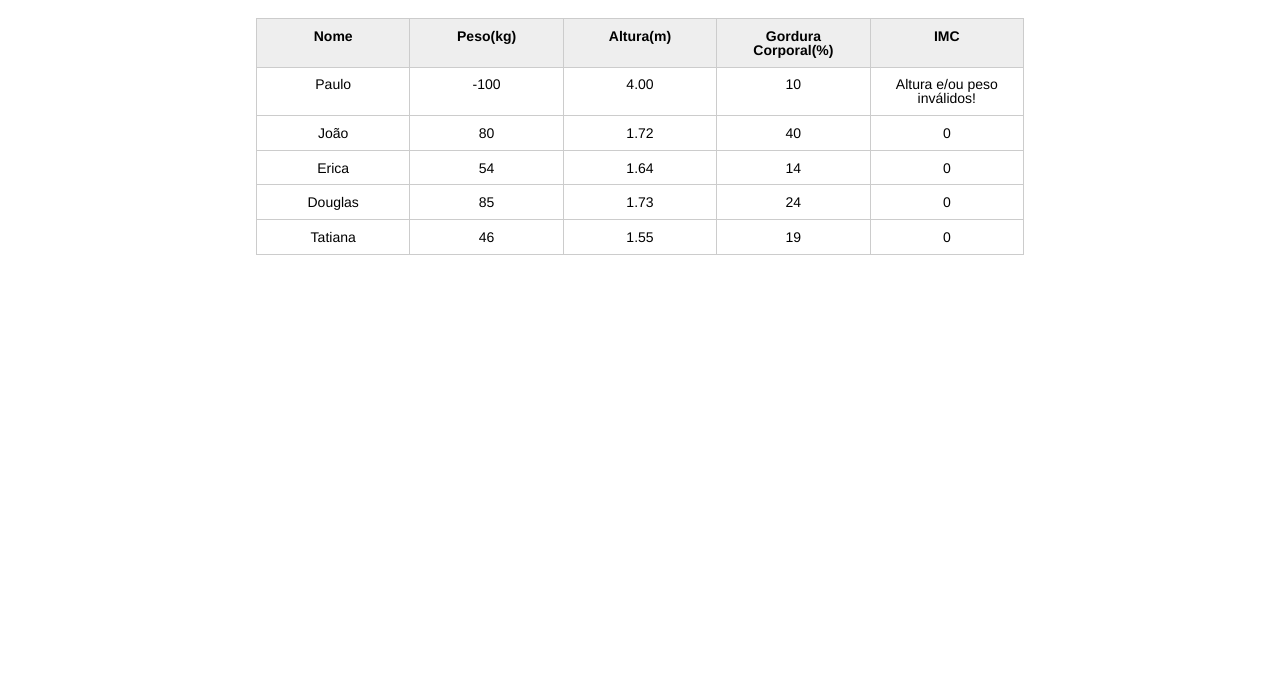
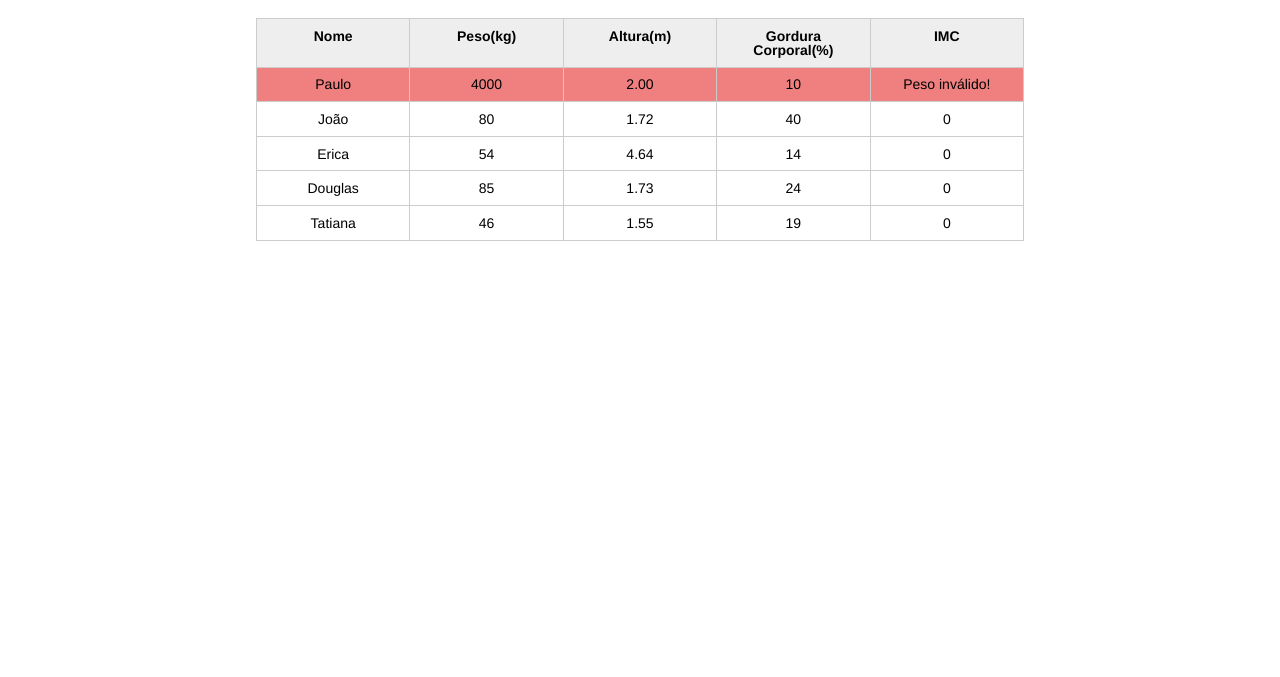
Before and after one commit to luisamarzinettepimentel/programacao-alura, a plain HTML site: page introducao-javascript/index.html in a window 1280 px wide. Shown: the part 123-800 px from the top of the page. Drawn offline with Linux system fonts and the light colour scheme.

Commit message:
Arrays, Loop e Estilos - AULA 03 | FINAL

```diff
--- a/introducao-javascript/css/index.css
+++ b/introducao-javascript/css/index.css
@@ -132,3 +132,7 @@ button[disabled=disabled], button:disabled {
 .campo-invalido{
 	border: 1px solid red;
 }
+
+.paciente-invalido {
+    background-color: lightcoral;
+}
--- a/introducao-javascript/index.html
+++ b/introducao-javascript/index.html
@@ -31,8 +31,8 @@
 					<tbody id="tabela-pacientes" >
 						<tr class="paciente" id="primeiro-paciente">
 							<td class="info-nome">Paulo</td>
-							<td class="info-peso">-100</td>
-							<td class="info-altura">4.00</td>
+							<td class="info-peso">4000</td>
+							<td class="info-altura">2.00</td>
 							<td class="info-gordura">10</td>
 							<td class="info-imc">0</td>
 						</tr>
@@ -48,7 +48,7 @@
 						<tr class="paciente" >
 							<td class="info-nome">Erica</td>
 							<td class="info-peso">54</td>
-							<td class="info-altura">1.64</td>
+							<td class="info-altura">4.64</td>
 							<td class="info-gordura">14</td>
 							<td class="info-imc">0</td>
 						</tr>
--- a/introducao-javascript/js/principal.js
+++ b/introducao-javascript/js/principal.js
@@ -1,38 +1,44 @@
 
-var titulo = document.querySelector(".titulo");
-titulo.textContent = "Aparecida Nutricionista";
+var pacientes = document.querySelectorAll(".paciente"); //captura dados do HTML (classe paciente)
 
-var paciente = document.querySelector("#primeiro-paciente");
+//looping de execuçao
+for (var i = 0; i < pacientes.length; i++)
+{
+        var paciente = pacientes[i]; //array p/ armazenar dados do HTML
 
-var tdPeso = paciente.querySelector(".info-peso");
-var peso = tdPeso.textContent;
+        var tdPeso = paciente.querySelector(".info-peso"); //puxa o peso do HTML
+        var peso = tdPeso.textContent; //define o valor do PESO a partir do peso inserido no HTML
 
-var tdAltura = paciente.querySelector(".info-altura");
-var altura = tdAltura.textContent;
+        var tdAltura = paciente.querySelector(".info-altura");//puxa o altura do HTML
+        var altura = tdAltura.textContent;//define o valor da ALTURA a partir do peso inserido no HTML
 
         // selecionando a coluna do IMC
         var tdImc = paciente.querySelector(".info-imc");
 
-var pesoEhValido = true;
-var alturaEhValida = true;
+        var pesoEhValido = true; //variavel de peso valido
+        var alturaEhValida = true; //variavel de altura valida
 
         //validacao do peso
-if (peso <= 0 || peso >= 1000) {
-    console.log("Peso inválido!");
-    tdImc.textContent = "Peso inválido!";
-    pesoEhValido = false;
+        if (peso <= 0 || peso >= 1000)
+        {
+            pesoEhValido = false;  //define como falso
+            console.log("Peso inválido!"); //exibe no console
+            tdImc.textContent = "Peso inválido!"; //exibe na tabela do IMC -> HTML
+            paciente.classList.add("paciente-invalido"); //CSS
         }
 
         //validacao da altura
-if (altura <= 0 || altura >= 3.00) {
-    console.log("Altura inválida!");
-    tdImc.textContent = "Altura inválida!";
-    alturaEhValida = false;
+        if (altura <= 0 || altura >= 3.00)
+        {
+            alturaEhValida = false; //define como falso
+            console.log("Altura inválida!"); //exibe no console
+            tdImc.textContent = "Altura inválida!"; //exibe na tabela do IMC -> HTML
+            paciente.classList.add("paciente-invalido"); //CSS
+        }z
+
+        if (alturaEhValida && pesoEhValido)  //se ambos forem "true", imprime o IMC
+        {
+            var imc = peso / (altura * altura); //calcula IMC
+            tdImc.textContent = imc.toFixed(2); //definir max de carac. depois da virgula
         }
-
-if (alturaEhValida && pesoEhValido) {
-    var imc = peso / (altura * altura);
-    tdImc.textContent = imc;
-} else {
-    tdImc.textContent = "Altura e/ou peso inválidos!"
 }
```
Lines whose indentation alone changed are shown as unchanged.
